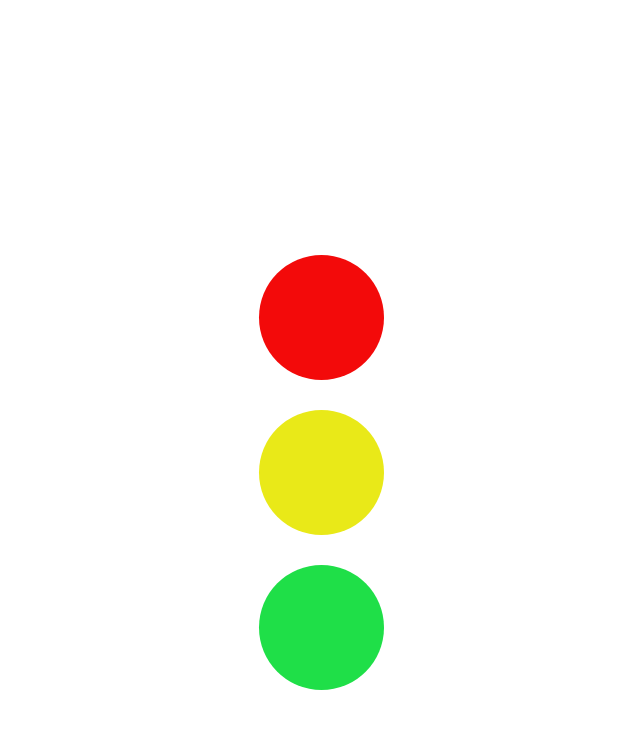
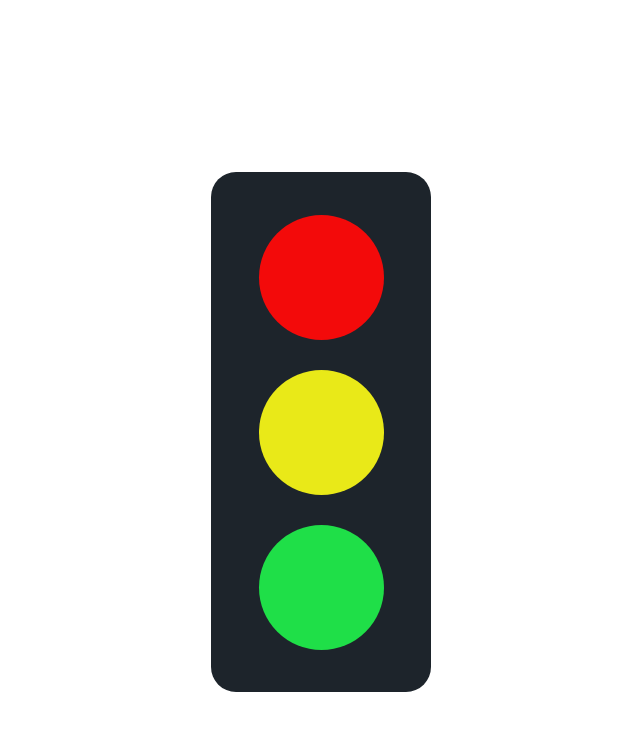
Before and after one commit to biamiotto/progresso-html, a plain HTML site: page pages/atividades.html in a window 1280 px wide. Shown: the part 588-1318 px from the top of the page, without its empty margins (319-959 px from the left). Drawn offline with Linux system fonts and the light colour scheme.

Commit message:
Finaliza semáforo

```diff
--- a/assets/styles/atividades.css
+++ b/assets/styles/atividades.css
@@ -40,8 +40,12 @@
     flex-direction: column;
     align-items: center;
     justify-content: center;
-    height: 600px;
+    height: 520px;
     gap: 30px;
+    background-color: rgb(29, 36, 43);
+    width: 220px;
+    border-radius: 25px;
+    margin: 0 auto 30px;
 }
 
 .sinal {
```
